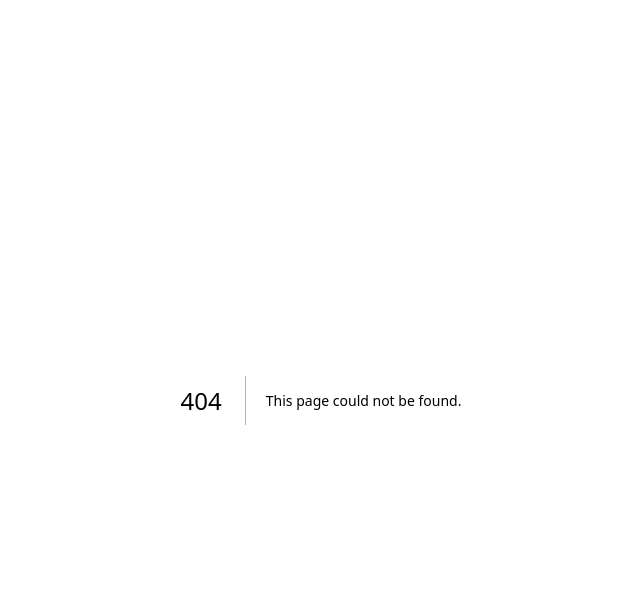
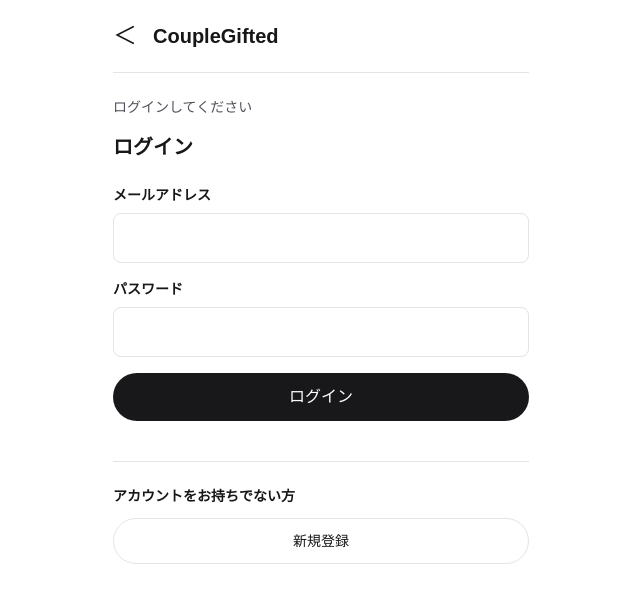
Before and after one commit to Hashimoto-Noriaki/couple-gifted, a Next.js app in the folder frontend/: page /login in a window 1280 px wide. Before the commit this address had no page. Shown: the top 602 px of the page, without its empty margins (319-959 px from the left). Built offline with nearby package versions, Linux system fonts and the light colour scheme.

Commit message:
feat: ログイン画面（/login）を追加し、戻り先・理由をURLで受け取る

```diff
--- /dev/null
+++ b/frontend/app/login/page.tsx
@@ -0,0 +1,9 @@
+import { LoginPage } from "@/features/auth/LoginPage";
+
+export default async function Page({
+  searchParams,
+}: {
+  searchParams: Promise<{ [key: string]: string | string[] | undefined }>;
+}) {
+  return <LoginPage searchParams={await searchParams} />;
+}
--- /dev/null
+++ b/frontend/features/auth/LoginPage.tsx
@@ -0,0 +1,50 @@
+import Link from "next/link";
+import { Header } from "@/shared/components/Header";
+import { signInAction } from "./actions";
+import { LoginForm } from "./components/LoginForm";
+import { loginLead, parseLoginReason } from "./lib/loginReason";
+import { DEFAULT_RETURN_TO, safeReturnTo } from "./lib/returnTo";
+
+type LoginPageProps = {
+  searchParams: { [key: string]: string | string[] | undefined };
+};
+
+// ログイン画面は「入り口」ではなく「割り込み」（doc/screen-flow.md）。
+// 割り込み元は /login?return_to=/spots/xxx&reason=save のように、戻り先と理由をURLで渡す
+export function LoginPage({ searchParams }: LoginPageProps) {
+  const returnTo = safeReturnTo(searchParams.return_to);
+  const reason = parseLoginReason(searchParams.reason);
+
+  // 新規登録へ進んでも、同じ戻り先・理由を引き継ぐ
+  const signupParams = new URLSearchParams();
+  if (returnTo) signupParams.set("return_to", returnTo);
+  if (reason) signupParams.set("reason", reason);
+  const signupQuery = signupParams.toString();
+
+  return (
+    <div className="mx-auto w-full max-w-md px-4">
+      {/* 「やっぱりログインしない」ときに元いた画面へ戻れるようにする（doc/wireframes.md⑨） */}
+      <Header
+        backHref={returnTo ?? DEFAULT_RETURN_TO}
+        backLabel="戻る"
+        showLoginLink={false}
+      />
+      <main className="py-6">
+        <p className="text-sm text-zinc-600">{loginLead(reason)}</p>
+        <h1 className="mt-4 font-bold text-xl">ログイン</h1>
+        <div className="mt-6">
+          <LoginForm action={signInAction} returnTo={returnTo} />
+        </div>
+        <section className="mt-10 border-zinc-200 border-t pt-6">
+          <h2 className="font-bold text-sm">アカウントをお持ちでない方</h2>
+          <Link
+            href={signupQuery ? `/signup?${signupQuery}` : "/signup"}
+            className="mt-3 block rounded-full border border-zinc-200 py-3 text-center text-sm"
+          >
+            新規登録
+          </Link>
+        </section>
+      </main>
+    </div>
+  );
+}
```
